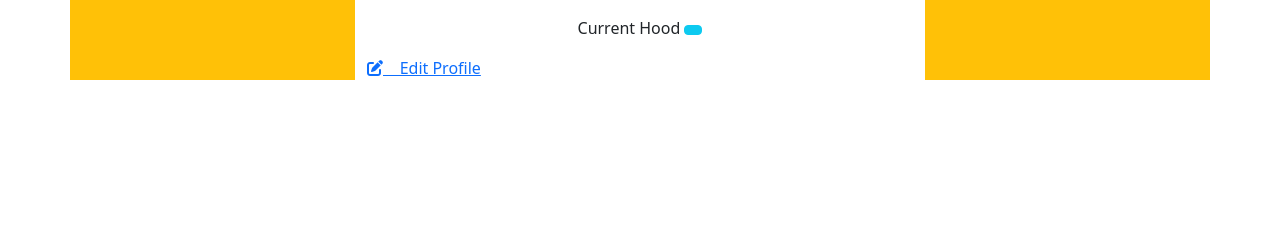
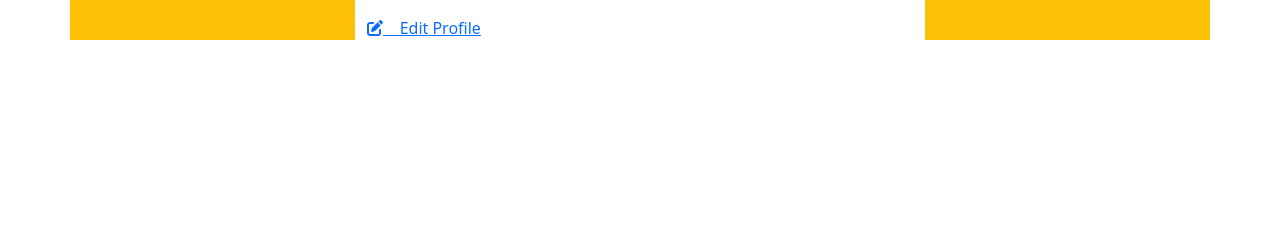
Before and after one commit to joey57/Neighborhood, a Django app: template hood/templates/users/profile.html in a window 1280 px wide. Shown: the part 388-628 px from the top of the page. Run offline with Django 3.2, Linux system fonts and the light colour scheme; the template is opened without the code that fills it: most values are stand-ins (such as "Sample title", 1, 10 or a date in 2020); some libraries are stand-ins or nearby versions.

Commit message:
display hood name in profile

```diff
--- a/hood/templates/users/profile.html
+++ b/hood/templates/users/profile.html
@@ -12,10 +12,10 @@
             <h5 class="text-center mt-3">{{user.username}}</h5>
             <p class="text-center"> {{user.email}}</p>
             <p class="text-center">{{user.location}}</p>
-
-            <p class="text-center">Current Hood <a class="btn btn-sm btn-info" href=" "> </a>
+            {% if request.user.profile.neighbourhood %}
+            <p class="text-center">Current Hood <a class="btn btn-sm btn-info" href=" ">{{ user.profile.neighbourhood.name }}</a>
             </p>
-
+            {% endif %}
             <a href="{% url 'update-profile' user.username %}">
                 <i class="fas fa-edit"></i>&nbsp;
                 &nbsp; Edit Profile
```
